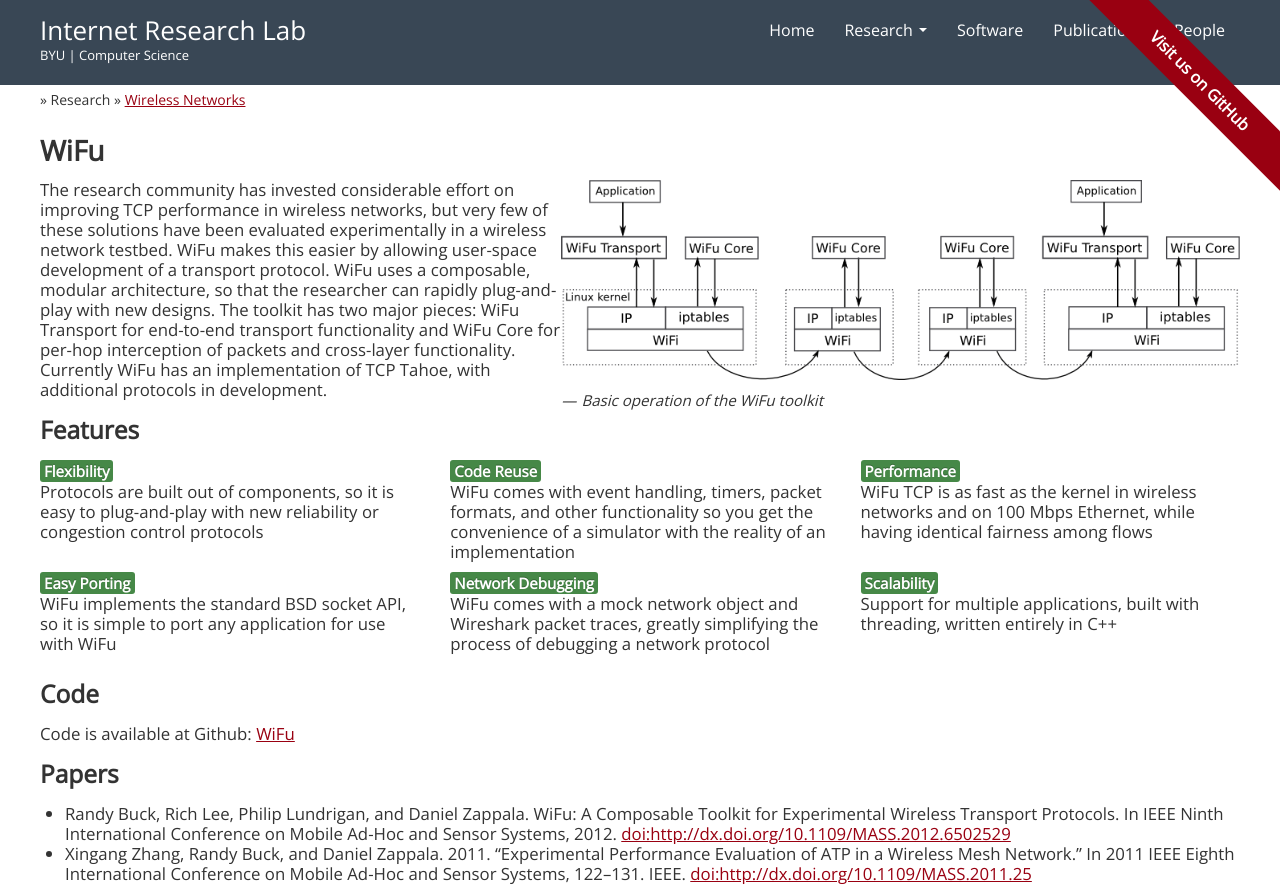
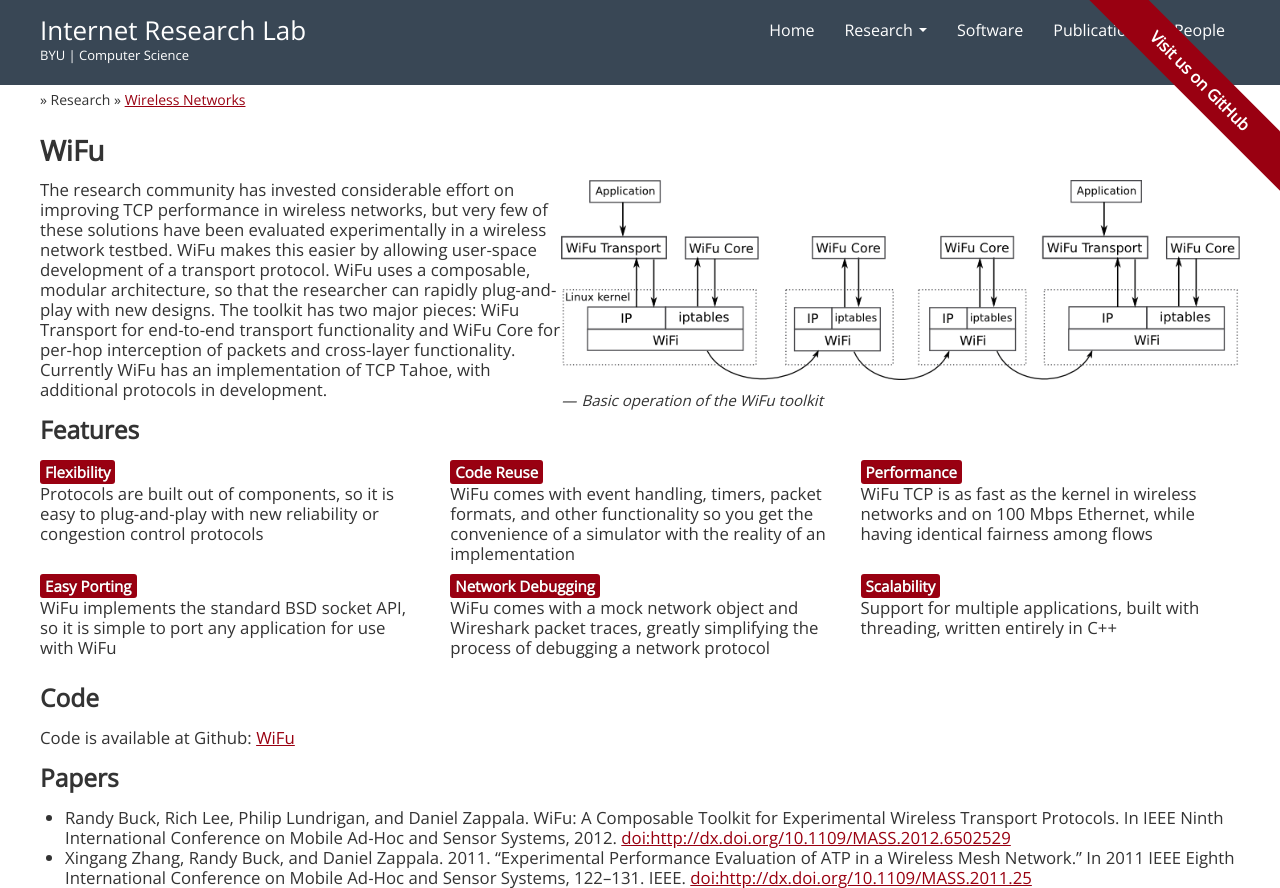
Before and after one commit to byu-ilab/ilab-web, a Flask app: page /research/wifu in a window 1280 px wide. Shown: the top 888 px of the page. Run offline with Flask 2, Linux system fonts and the light colour scheme; some libraries are stand-ins or nearby versions.

Commit message:
Changed color of labels.

```diff
--- a/static/css/app.css
+++ b/static/css/app.css
@@ -397,5 +397,6 @@ pre {
 
 .label-success {
     font-size: 0.9em;
-    padding: 4px;
+    padding: 5px;
+    background-color: #990011;
 }
```
